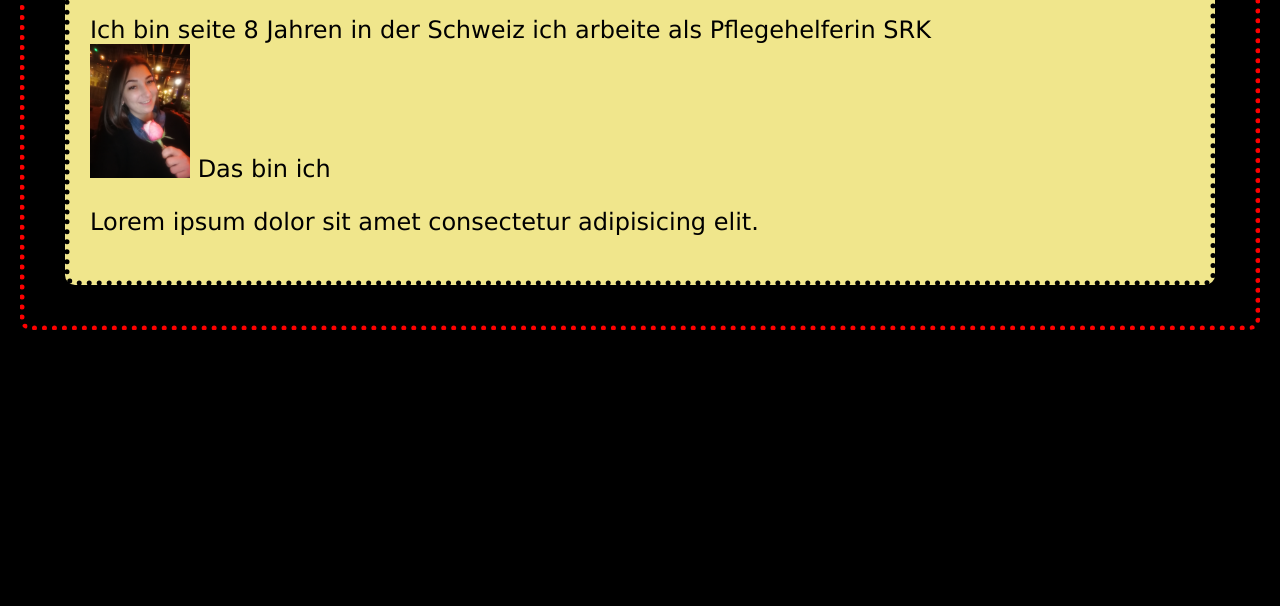
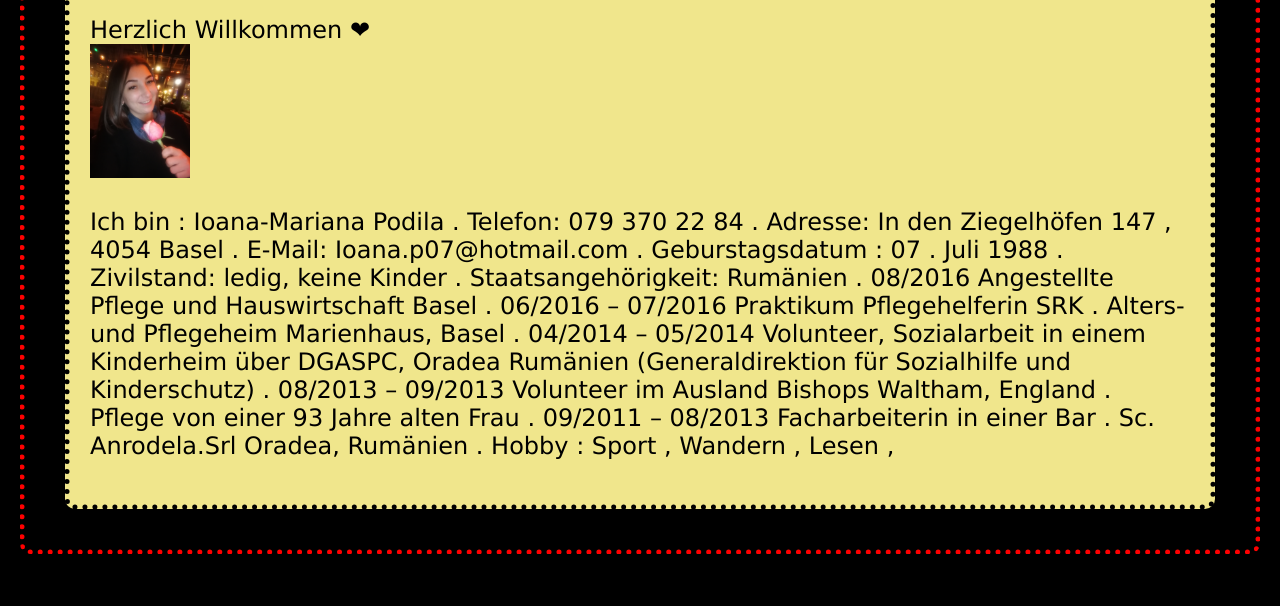
Before and after one commit to ioanaP07/portfolio-01, a plain HTML site: page aboutMe.html in a window 1280 px wide. Shown: the part 194-800 px from the top of the page. Drawn offline with Linux system fonts and the light colour scheme; files that its build step writes are made by us from their sources.

Commit message:
Add files via upload

```diff
--- a/aboutMe.html
+++ b/aboutMe.html
@@ -10,16 +10,42 @@
 <body>
     <h1>About Me</h1>
     <p>
-        Ich bin seite 8 Jahren in der Schweiz
-        ich arbeite als Pflegehelferin SRK
+        Herzlich Willkommen ❤
+
+
+
+
+
+
         <br />
         <img src="./images/Ioana.jpg" width="100px" alt="das bin ich" />
-        Das bin ich
+
+
 
     </p>
-    <p>
-        Lorem ipsum dolor sit amet consectetur adipisicing elit.
+    Ich bin : Ioana-Mariana Podila .
+    Telefon: 079 370 22 84 .
+    Adresse: In den Ziegelhöfen 147 , 4054 Basel .
+    E-Mail: Ioana.p07@hotmail.com .
+    Geburstagsdatum : 07 . Juli 1988 .
+    Zivilstand: ledig, keine Kinder .
+    Staatsangehörigkeit: Rumänien .
+    08/2016 Angestellte Pflege und Hauswirtschaft Basel .
+    06/2016 – 07/2016 Praktikum Pflegehelferin SRK .
+    Alters- und Pflegeheim Marienhaus, Basel .
+    04/2014 – 05/2014 Volunteer, Sozialarbeit in einem Kinderheim
+    über DGASPC, Oradea Rumänien
+    (Generaldirektion für Sozialhilfe und Kinderschutz) .
+    08/2013 – 09/2013 Volunteer im Ausland
+    Bishops Waltham, England .
+    Pflege von einer 93 Jahre alten Frau .
+    09/2011 – 08/2013 Facharbeiterin in einer Bar .
+    Sc. Anrodela.Srl Oradea, Rumänien .
+    Hobby : Sport , Wandern , Lesen ,
+
     </p>
 </body>
 
+
+
 </html>
```
